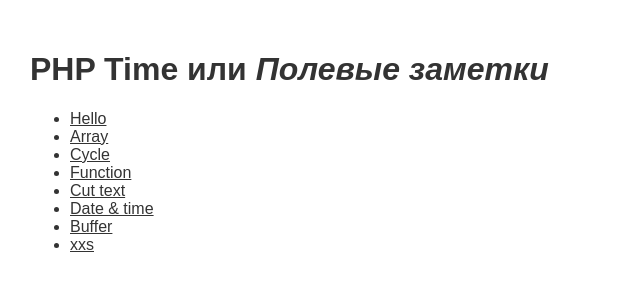
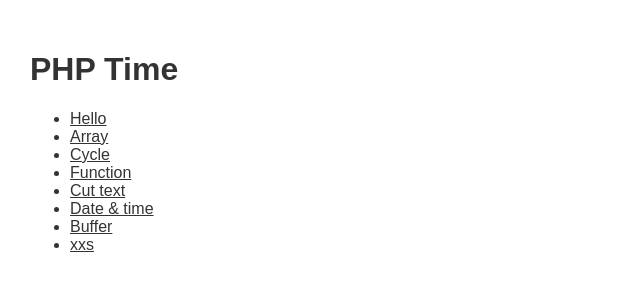
Before and after one commit to KatyaMatya21/learn_php, a PHP site: page / in a window 1280 px wide. Shown: the top 300 px of the page, without its empty margins (0-640 px from the left). Run offline with PHP 8.4, Linux system fonts and the light colour scheme.

Commit message:
апролд

```diff
--- a/index.php
+++ b/index.php
@@ -8,7 +8,7 @@
 </head>
 <body>
 
-<h1>PHP Time или <i>Полевые заметки</i></h1>
+<h1>PHP Time</h1>
 
 <ul>
   <li><a href="1/sayhello.php">Hello</a></li>
```
